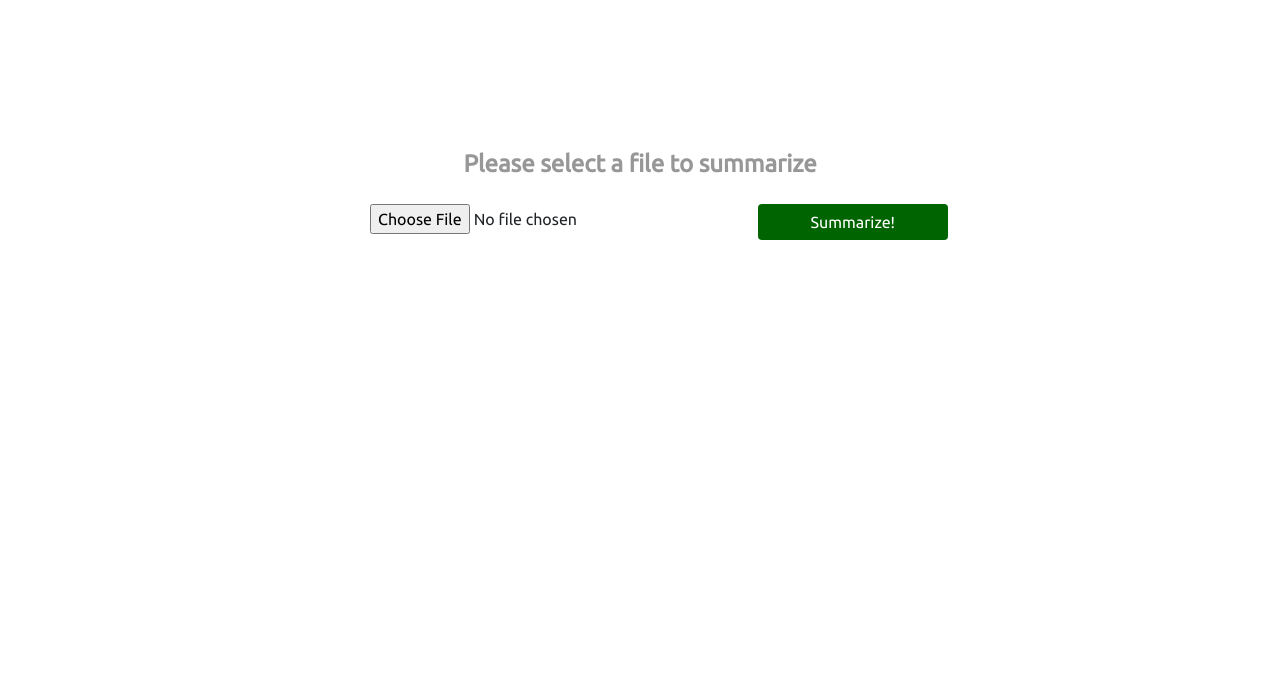
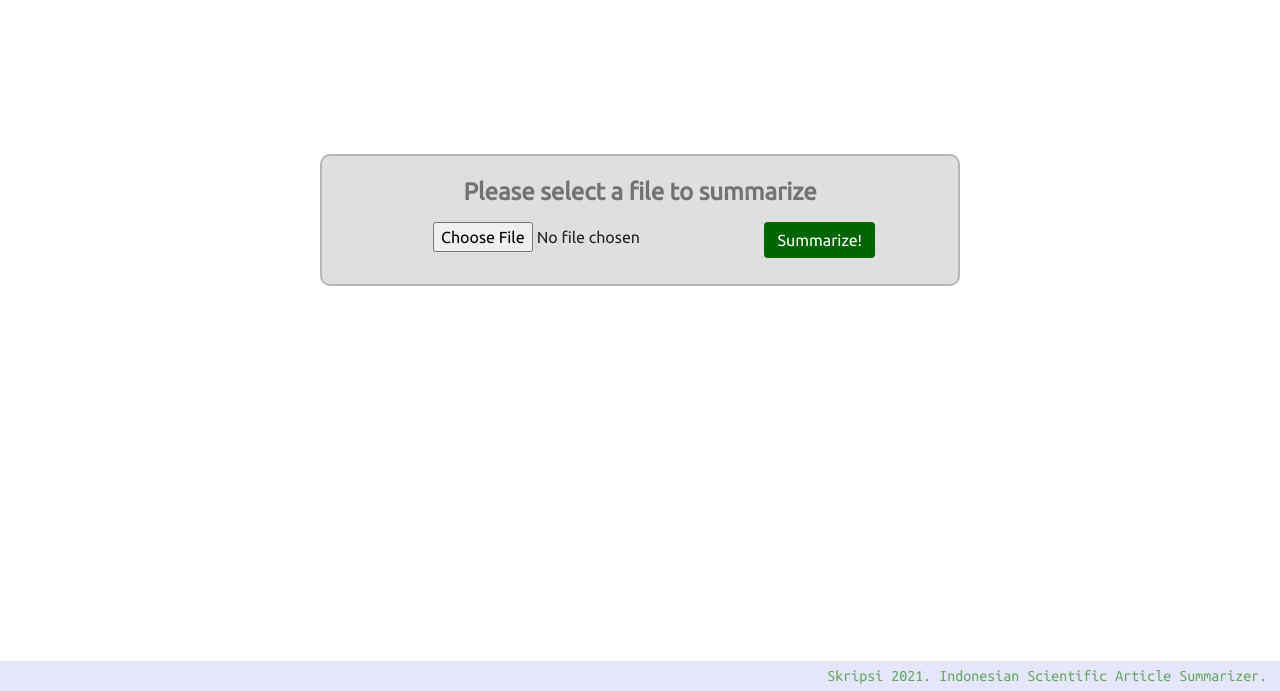
Before and after one commit to silvouette/doSumn, a Flask app: page / in a window 1280 px wide. Shown: the part 109-800 px from the top of the page. Run offline with Flask 2, Linux system fonts and the light colour scheme; some libraries are stand-ins or nearby versions.

Commit message:
renamed columns, styled the pages

```diff
--- a/script/main.py
+++ b/script/main.py
@@ -74,6 +74,8 @@ def dosumn(filename):
     res, classed, cl_acc = classify(c_train, c_test) #classed is dataset to display in flask as result of 2nd classifiction. cl_acc is 2nd classification accuracy
 
     removal = test[['sentence_x','heading_x','labels','abstract','summary_worth']] #dataset to display in flask for first classification result
+    removal.rename(columns = {'labels' : 'r_role','abstract' : 'expected', 'summary_worth' : 'predicted'}, inplace = True) #renaming for better display
+    classed.rename(columns = {'sentence' : 'sentence_ori', 'labels' : 'expected', 'pred' : 'predicted'}, inplace = True)
     word_count = util.wordcount(res) #wordcount to display in flask. refer to util.py
 
     return res, word_count, removal, classed, rm_acc, cl_acc
--- a/script/static/style.css
+++ b/script/static/style.css
@@ -18,13 +18,32 @@ thead th{
     font-weight: bold;
 }
 #doc-title{
-    margin-top: 5px;
+    margin: 5px auto 2px auto;
+    /* margin-top: 5px;
+    margin-bottom: 2px; */
+    text-align: center;
+    color:#b7b7bd;
+    font-weight: 600;
+    font-size: 1.5em;
+    font-family: 'Ubuntu', serif;
+}
+.doc-clsres{
+    margin-top: 100px;
     margin-bottom: 2px;
     text-align: center;
     color:#b7b7bd;
     font-weight: 600;
     font-size: 1.5em;
     font-family: 'Ubuntu', serif;
+}
+.simple-nav{
+    float:right;
+    position: sticky;
+    top: 0;
+    right: 45px;
+}
+.simple-nav a{
+    color: #a1a1a1;
 }
 .res-table{
     width: 80%;
@@ -33,11 +52,16 @@ thead th{
 a{
     color: #006400;
 }
+a:hover{
+    text-decoration: none;
+    color: #66a766;
+}
 #wordcount{
     float:right;
+    position: sticky;
     color: #b7b7bd;
-    margin-right: 7.7%;
-    margin-top: 2%;
+    top:0;
+    margin-right:2%;
 }
 #header{
     background: #E6E6FA;
@@ -89,7 +113,19 @@ li{
     padding-right: 5px;
 }
 #command{
-    margin-top: 10%;
+    margin-top: 12%;
     text-align: center;
-    padding-top: 1%;
+    padding: 1% 0 2% 0;
+    border: solid #b7b7bd 2px;
+    border-radius: 10px;
+    width: 50%;
+    background: #dfdfdf;
 }
+footer{
+    background: #E6E6FA;
+    color: #66a766;
+    padding: 3px 1% 3px 0;
+    text-align: right;
+    overflow: hidden;
+    font-family: 'Ubuntu Mono', monospace;
+}
--- a/script/templates/home.html
+++ b/script/templates/home.html
@@ -1,14 +1,17 @@
 {% extends "layout.html" %}
 {% block content %}
         <div  class="container"  id="command">
-            <p id="doc-title" style="color: #979797; margin-bottom: 2%;">Please select a file to summarize</p>
+            <p id="doc-title" style="color: #747474; margin-bottom: 2%;">Please select a file to summarize</p>
             <form action="/summary" method="POST" enctype="multipart/form-data">
                 <div class="row">
-                    <div class="col-md-3"></div>
-                    <input type="file" accept=".csv" class="form-control-file col-md-4" id="file-select" name="input">
+                    <div class="col-md-2"></div>
+                    <input type="file" accept=".csv" class="form-control-file col-md-6" id="file-select" name="input">
                     <button type="submit" class="btn btn-primary col-md-2" style="margin-left:2%; background: #006400; border: #979797;">Summarize!</button>
                     <div class="col-md-3"></div>
                 </div>
             </form>
         </div>
+<footer class="fixed-bottom">
+    <span>Skripsi 2021. Indonesian Scientific Article Summarizer. </span>
+</footer>
 {% endblock %}
--- a/script/templates/layout.html
+++ b/script/templates/layout.html
@@ -25,7 +25,7 @@
                       <div class="collapse navbar-collapse" id="navbarNavAltMarkup">
                         <div class="navbar-nav">
                           <a class="nav-link active" aria-current="page" href="{{ url_for('index') }}">Home</a>
-                          <a class="nav-link" href="#">Git</a>
+                          <a class="nav-link" target="_blank" href="https://github.com/silvouette/doSumn">Git</a>
                           <a class="nav-link" href="#">Report</a>
                         </div>
                       </div>
```
Also changed, not shown: script/templates/summary.html (+9 -9 lines).
